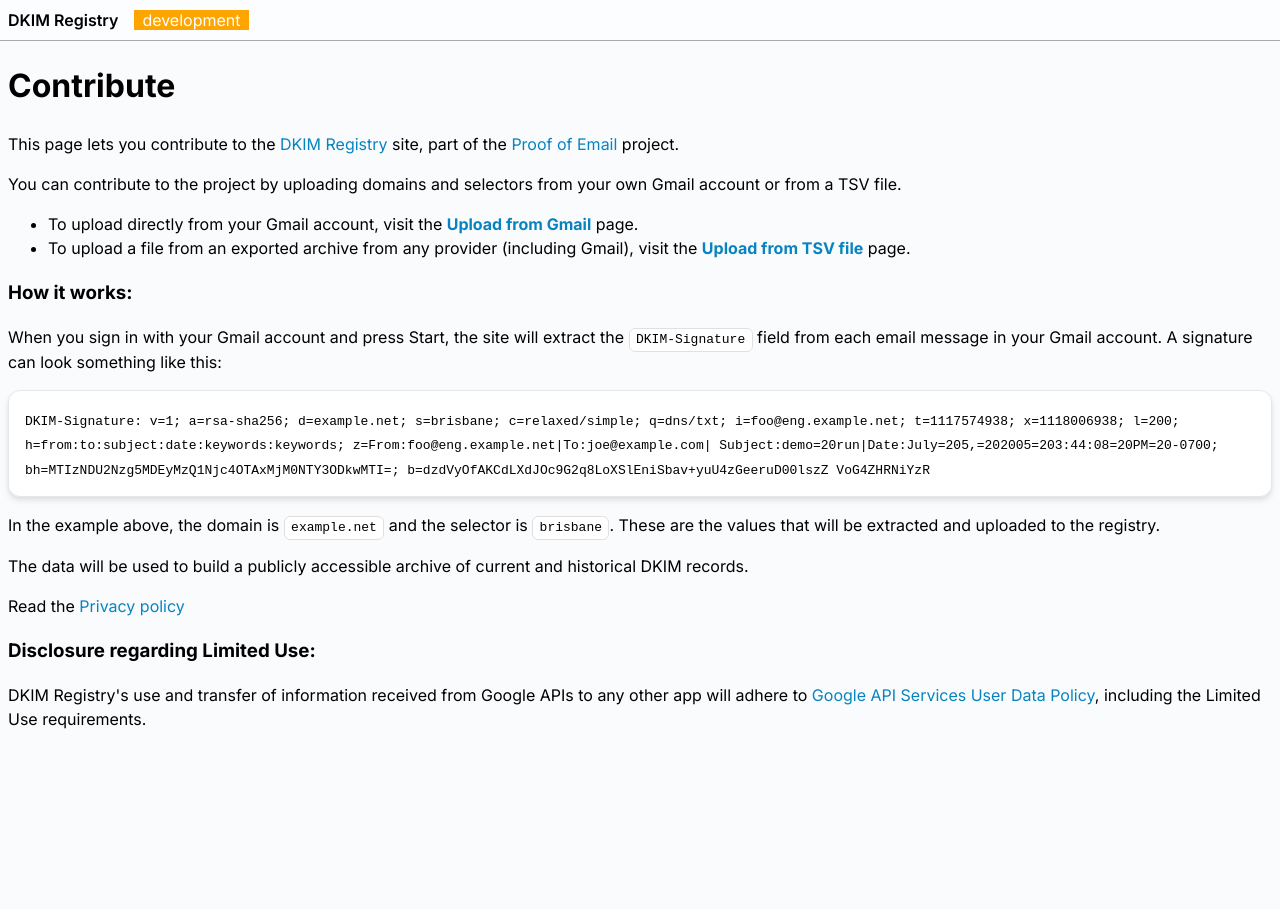
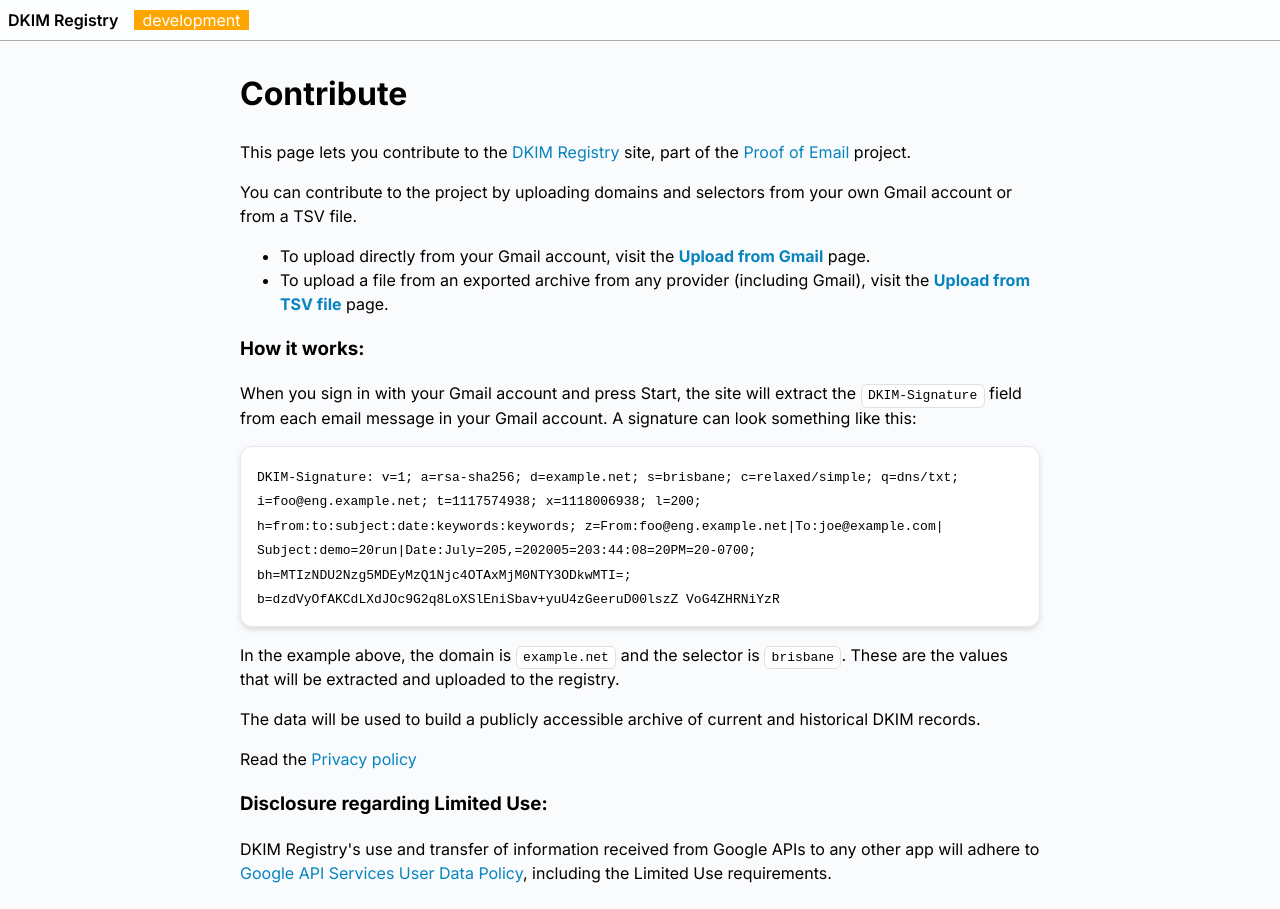
Before and after one commit to zkemail/archive.prove.email, a Next.js app in the folder dkim-lookup-app/: page /contribute in a window 1280 px wide. Before the commit the page ends 800 px from the top, so only its background shows below. Built offline with nearby package versions, Linux system fonts and the light colour scheme.

Commit message:
centered layout with max width

```diff
--- a/dkim-lookup-app/src/app/layout.tsx
+++ b/dkim-lookup-app/src/app/layout.tsx
@@ -40,8 +40,10 @@
 						</a>
 						<DevModeNotice />
 					</header>
-					<main style={{ margin: '0.5rem' }}>
-						{children}
+					<main style={{ margin: '0.5rem', alignItems: 'center', display: 'flex', flexDirection: 'column' }}>
+						<div style={{ maxWidth: '50rem' }}>
+							{children}
+						</div>
 					</main>
 				</body>
 			</NextAuthProvider>
```
